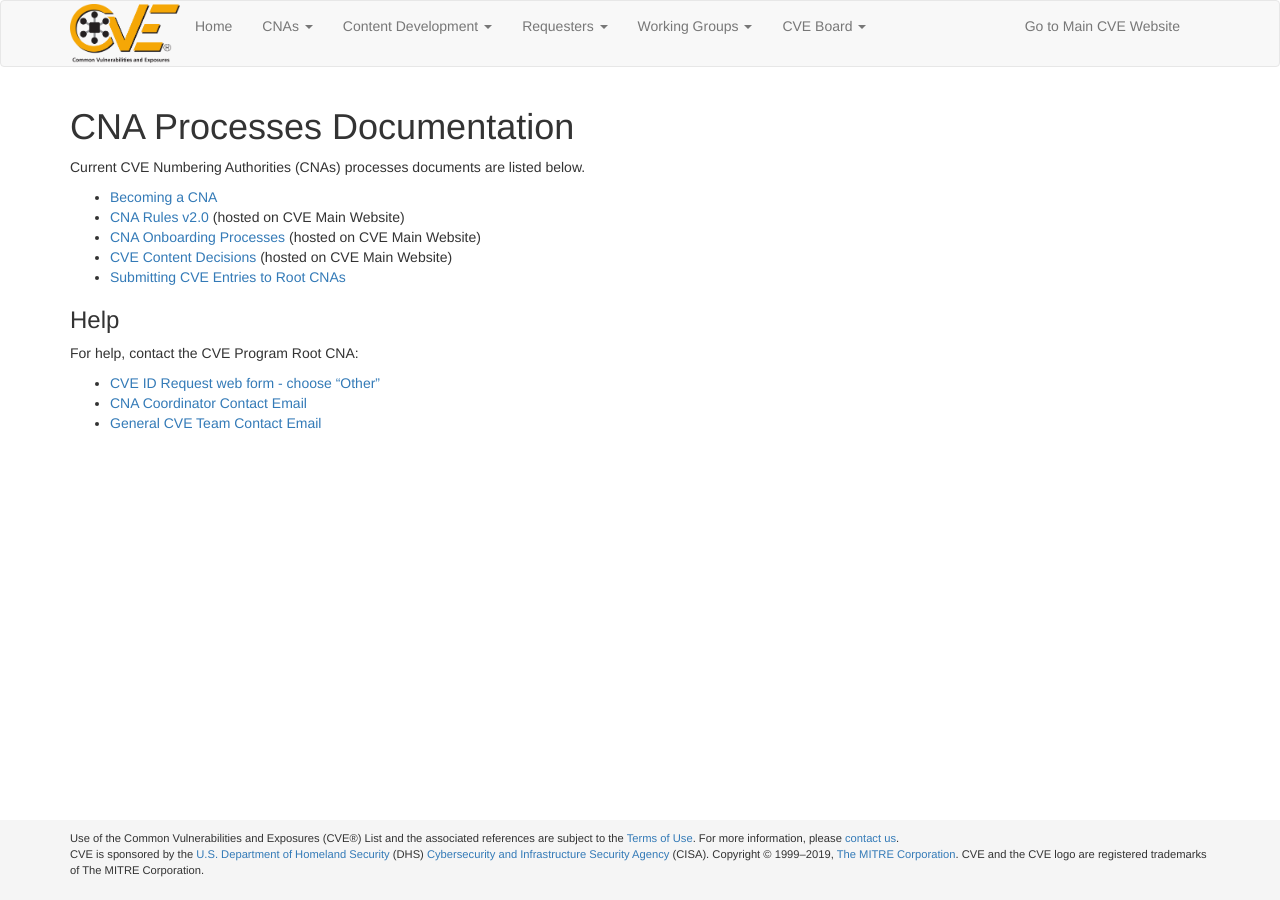
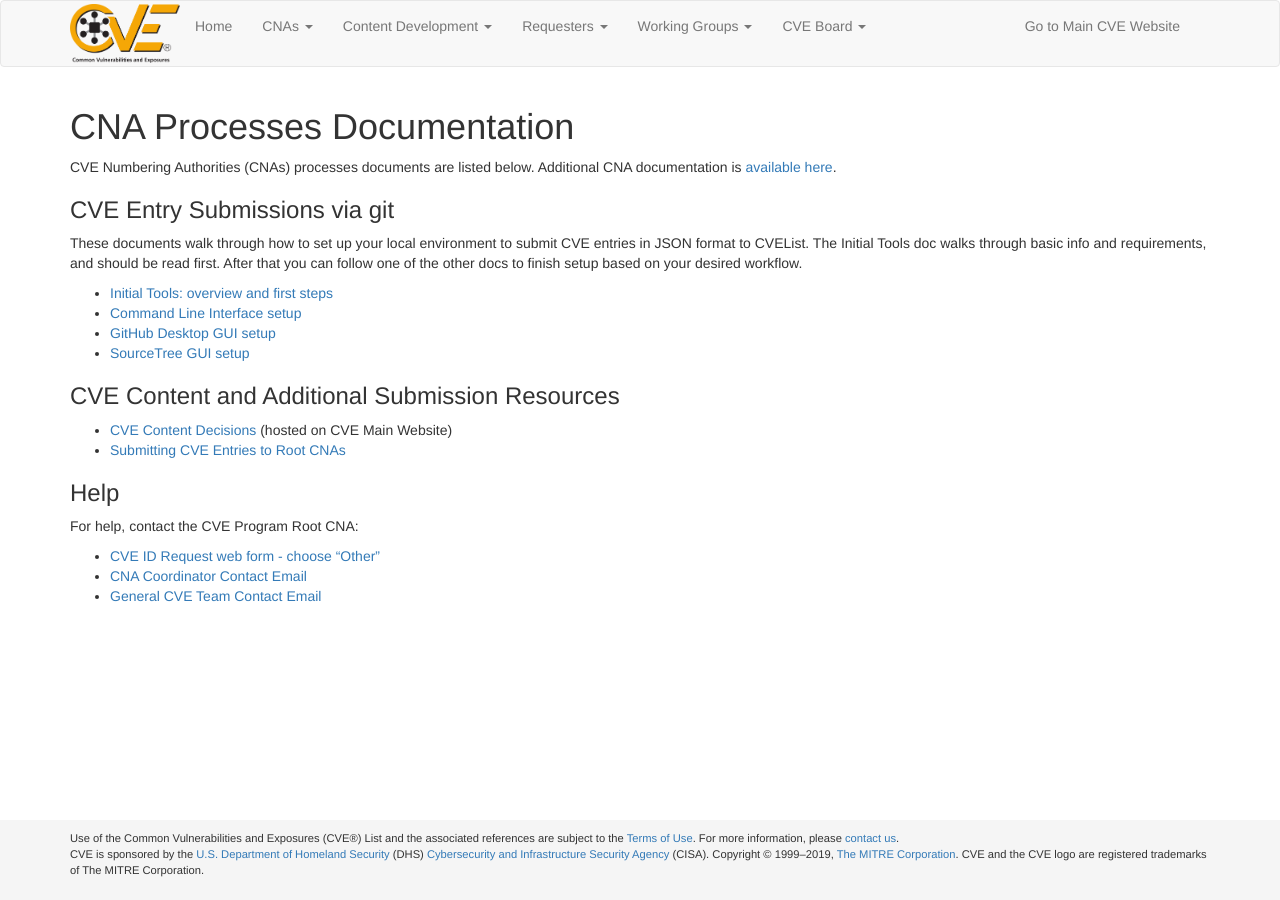
Before and after one commit to CVEProject/cveproject.github.io, a Jekyll site: the page built from docs/cna/processes_documentation/index.md, in a window 1280 px wide. Built offline with Jekyll 4.4.1, drawn with Linux system fonts in a browser that asks for light colours; nearby versions of some CDN libraries.

Commit message:
Updated processes_documentation index page to link to new git guides (save for 'CERT/CC Example Setup + GUI Submission', whose general utility we are not sure about). Also removed a few duplicate links and added link to resources index.

```diff
--- a/docs/cna/processes_documentation/index.md
+++ b/docs/cna/processes_documentation/index.md
@@ -3,11 +3,19 @@ title: CNA Processes Documentation
 layout: page
 ---
 
-Current CVE Numbering Authorities (CNAs) processes documents are listed below.
+CVE Numbering Authorities (CNAs) processes documents are listed below. Additional CNA documentation is [available here](http://cveproject.github.io/docs/cna/resources/index.html).
 
-* [Becoming a CNA](/docs/cna/Becoming_a_CNA.pptx)
-* [CNA Rules v2.0](https://cve.mitre.org/cve/cna/rules.html) (hosted on CVE Main Website)
-* [CNA Onboarding Processes](https://cve.mitre.org/cve/cna/rules.html#Section_4_2_on_boarding) (hosted on CVE Main Website)
+### CVE Entry Submissions via git
+These documents walk through how to set up your local environment to
+submit CVE entries in JSON format to CVEList. The Initial Tools doc
+walks through basic info and requirements, and should be read first.
+After that you can follow one of the other docs to finish setup based on your desired workflow.
+* [Initial Tools: overview and first steps](/docs/cna/resources/Submitting New CVEs Using GitHub - Initial Tools Setup.docx)
+* [Command Line Interface setup](/docs/cna/resources/Submitting New CVEs Using CLI.docx)
+* [GitHub Desktop GUI setup](/docs/cna/resources/Submitting New CVEs Using GitHub Desktop.docx)
+* [SourceTree GUI setup](/docs/cna/resources/Submitting New CVEs using SourceTree.docx)
+
+### CVE Content and Additional Submission Resources
 * [CVE Content Decisions](https://cve.mitre.org/cve/cna/rules.html#Appendix_C) (hosted on CVE Main Website)
 * [Submitting CVE Entries to Root CNAs](/docs/cna/submitting_cve_entries_to_root_cnas/index.html)
 
```
